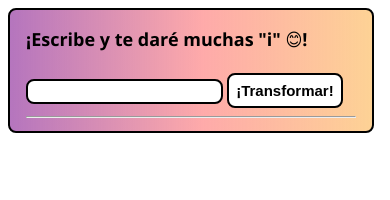
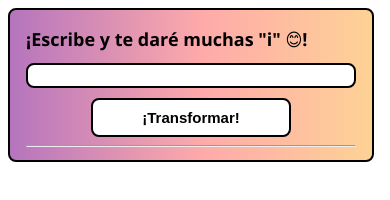
Before and after one commit to solenyyy/project-vowels, a website built with Vite: page src/index.html in a window 390 px wide. Built offline with nearby package versions, Linux system fonts and the light colour scheme.

Commit message:
responsive y solucion fallo 3

```diff
--- a/src/index.css
+++ b/src/index.css
@@ -43,12 +43,17 @@ p {
 
 @media (max-width: 500px) {
   form {
-    width: 330px;
+    max-width: 330px;
+    display: flex;
+    flex-direction: column;
+    justify-content: center;
   }
 
   .btn {
     margin-top: 10px;
     color: black;
-    padding: 7px;
+    padding: 9px;
+    width: 200px;
+    align-self: center;
   }
 }
```
